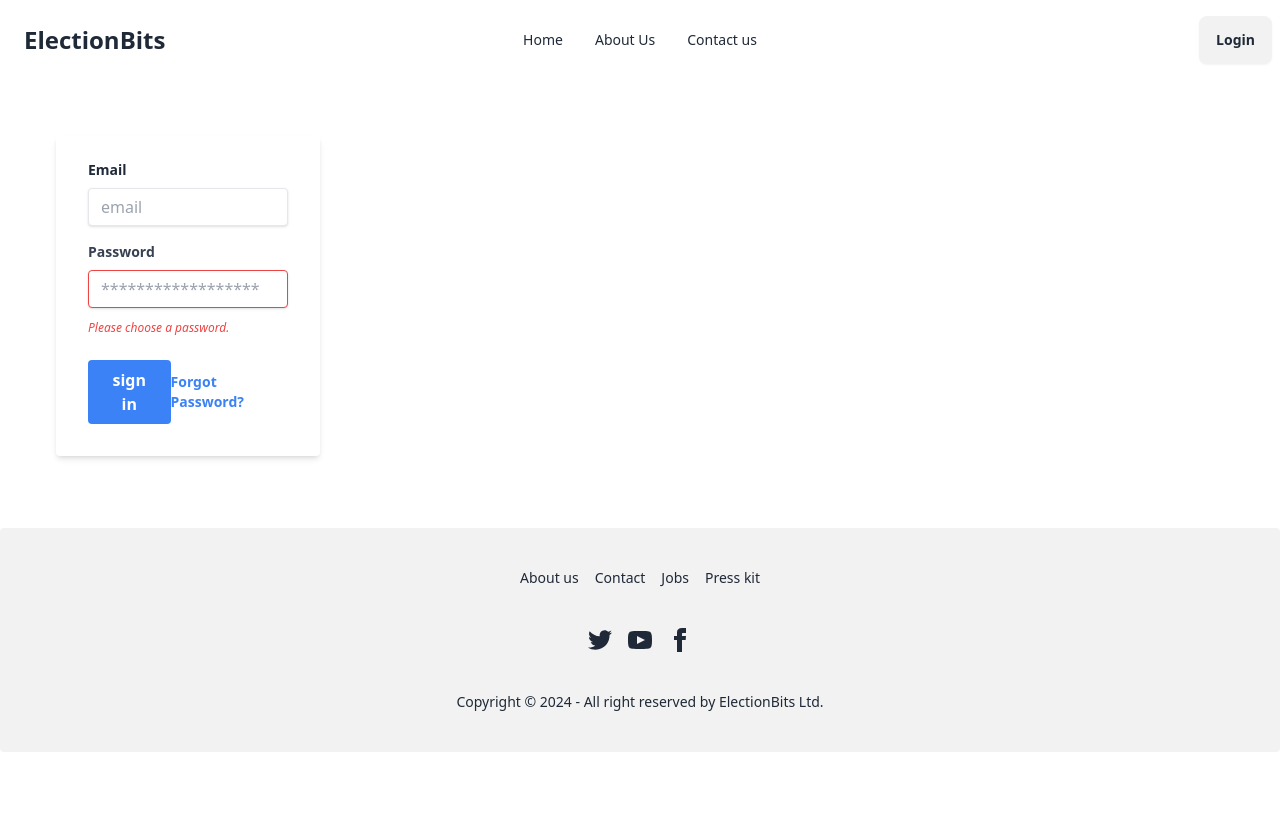
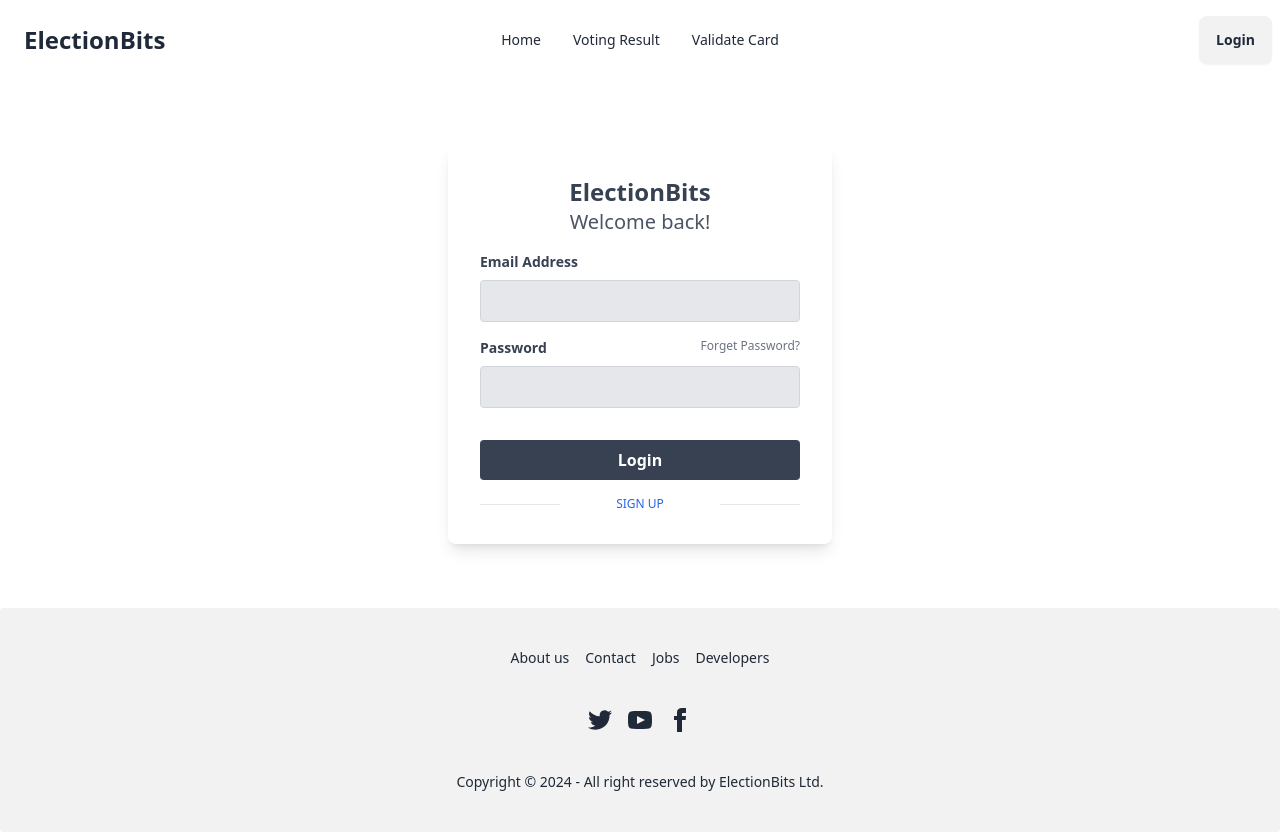
Before and after one commit to gayandip/mern-election-proj, a React (Vite) app in the folder frontend/: page /login in a window 1280 px wide. Before the commit the page ends 800 px from the top, so only its background shows below. Built offline with nearby package versions, Linux system fonts and the light colour scheme.

Commit message:
login-register ui

```diff
--- a/frontend/package.json
+++ b/frontend/package.json
@@ -10,8 +10,10 @@
     "preview": "vite preview"
   },
   "dependencies": {
+    "axios": "^1.7.3",
     "react": "^18.3.1",
-    "react-dom": "^18.3.1"
+    "react-dom": "^18.3.1",
+    "react-router-dom": "^6.26.0"
   },
   "devDependencies": {
     "@types/react": "^18.3.3",
--- a/frontend/src/App.jsx
+++ b/frontend/src/App.jsx
@@ -1,16 +1,13 @@
-import './index.css'
+import Footer from './components/Footer.jsx'
 import Navbar from './components/Navbar.jsx'
-import Footer from './components/Footer.jsx'
-import Register from './components/Register.jsx'
-import Login from './components/Login.jsx'
+import { Outlet } from 'react-router-dom'
 
 function App() {
 
   return (
     <>
     <Navbar/>
-    <Register/>
-    <Login/>
+    <Outlet/>
     <Footer/>
     </>
   )
--- a/frontend/src/components/Footer.jsx
+++ b/frontend/src/components/Footer.jsx
@@ -8,7 +8,7 @@ function Footer() {
     <a className="link link-hover">About us</a>
     <a className="link link-hover">Contact</a>
     <a className="link link-hover">Jobs</a>
-    <a className="link link-hover">Press kit</a>
+    <a className="link link-hover">Developers</a>
   </nav>
   <nav>
     <div className="grid grid-flow-col gap-4">
--- a/frontend/src/components/Login.jsx
+++ /dev/null
@@ -1,56 +0,0 @@
-import React from "react";
-
-function Login() {
-  return (
-    <>
-      <div class="m-7 p-7 w-full max-w-xs">
-        <form
-          class=" shadow-md rounded px-8 pt-6 pb-8 mb-4"
-          action=""
-          method="POST"
-        >
-          <div class="mb-4">
-            <label
-              class="block text-white-700 text-sm font-bold mb-2"
-              for="email"
-            >
-              Email
-            </label>
-            <input
-              class="shadow appearance-none border rounded w-full py-2 px-3 text-gray-700 leading-tight focus:outline-none focus:shadow-outline"
-              id="username"
-              type="text"
-              placeholder="email"
-            />
-          </div>
-          <div class="mb-6">
-            <label
-              class="block text-gray-700 text-sm font-bold mb-2"
-              for="password"
-            >
-              Password
-            </label>
-            <input
-              class="shadow appearance-none border border-red-500 rounded w-full py-2 px-3 text-gray-700 mb-3 leading-tight focus:outline-none focus:shadow-outline"
-              id="password"
-              type="password"
-              placeholder="******************"
-            />
-            <p class="text-red-500 text-xs italic">Please choose a password.</p>
-          </div>
-          <div class="flex items-center justify-between">
-            <button class="bg-blue-500 hover:bg-blue-700 text-white font-bold py-2 px-4 rounded focus:outline-none focus:shadow-outline" type="submit">sign in</button>
-            <a
-              class="inline-block align-baseline font-bold text-sm text-blue-500 hover:text-blue-800"
-              href="#"
-            >
-              Forgot Password?
-            </a>
-          </div>
-        </form>
-      </div>
-    </>
-  );
-}
-
-export default Login;
--- a/frontend/src/components/Navbar.jsx
+++ b/frontend/src/components/Navbar.jsx
@@ -7,19 +7,20 @@ function Navbar() {
         <a>Home</a>
       </li>
       <li>
-        <a>About Us</a>
+        <a>Voting Result</a>
       </li>
       <li>
-        <a>Contact us</a>
+        <a>Validate Card</a>
       </li>
     </>
   );
+
   return (
     <>
       <div className="navbar bg-base-100">
         <div className="navbar-start">
           <div className="dropdown">
-            <div tabIndex={0} role="button" className="btn btn-ghost lg:hidden">
+            <div tabIndex={0} role="button" className="btn btn-ghost md:hidden">
               <svg
                 xmlns="http://www.w3.org/2000/svg"
                 className="h-5 w-5"
@@ -38,11 +39,13 @@ function Navbar() {
             <ul
               tabIndex={0}
               className="menu menu-sm dropdown-content bg-base-100 rounded-box z-[1] mt-3 w-52 p-2 shadow"
-            >{navList}</ul>
+            >
+              {navList}
+            </ul>
           </div>
           <a className="m-2 p-2 text-2xl font-bold">ElectionBits</a>
         </div>
-        <div className="navbar-center hidden lg:flex">
+        <div className="navbar-center hidden md:flex">
           <ul className="menu menu-horizontal px-1">{navList}</ul>
         </div>
         <div className="navbar-end">
--- a/frontend/src/main.jsx
+++ b/frontend/src/main.jsx
@@ -1,10 +1,23 @@
-import React from 'react'
-import ReactDOM from 'react-dom/client'
-import App from './App.jsx'
+import React from "react";
+import ReactDOM from "react-dom/client";
+import "./index.css";
+import App from "./App";
+import { createRoutesFromElements, Route } from "react-router-dom";
+import { RouterProvider, createBrowserRouter } from "react-router-dom";
+import Register from "./pages/Register";
+import Login from "./pages/Login";
 
+const routes = createBrowserRouter(
+  createRoutesFromElements(
+    <Route path="/" element={<App />}>
+      <Route path="register" element={<Register />} />
+      <Route path="login" element={<Login />} />
+    </Route>
+  )
+);
 
-ReactDOM.createRoot(document.getElementById('root')).render(
+ReactDOM.createRoot(document.getElementById("root")).render(
   <React.StrictMode>
-    <App />
-  </React.StrictMode>,
-)
+    <RouterProvider router={routes} />
+  </React.StrictMode>
+);
--- /dev/null
+++ b/frontend/src/pages/Login.jsx
@@ -0,0 +1,65 @@
+import React from "react";
+import {Link} from "react-router-dom"
+
+function Login() {
+  const loginUser = () => {
+    console.log("login success");
+  };
+
+  return (
+    <>
+      <div className="py-16">
+        <div className="flex bg-white rounded-lg shadow-lg overflow-hidden mx-auto  max-w-xs md:max-w-sm">
+          <div className="w-full p-8">
+            <h2 className="text-2xl font-semibold text-gray-700 text-center">
+              ElectionBits
+            </h2>
+            <p className="text-xl text-gray-600 text-center">Welcome back!</p>
+            <div className="mt-4">
+              <label className="block text-gray-700 text-sm font-bold mb-2">
+                Email Address
+              </label>
+              <input
+                className="bg-gray-200 text-gray-700 focus:outline-none focus:shadow-outline border border-gray-300 rounded py-2 px-4 block w-full appearance-none"
+                type="email"
+                name="email"
+              />
+            </div>
+            <div className="mt-4">
+              <div className="flex justify-between">
+                <label className="block text-gray-700 text-sm font-bold mb-2">
+                  Password
+                </label>
+                <Link to="/register" className="text-xs text-gray-500">
+                  Forget Password?
+                </Link>
+              </div>
+              <input
+                className="bg-gray-200 text-gray-700 focus:outline-none focus:shadow-outline border border-gray-300 rounded py-2 px-4 block w-full appearance-none"
+                type="password"
+                name="password"
+              />
+            </div>
+            <div className="mt-8">
+              <button
+                onClick={loginUser}
+                className="bg-gray-700 text-white font-bold py-2 px-4 w-full rounded hover:bg-gray-600"
+              >
+                Login
+              </button>
+            </div>
+            <div className="mt-4 flex items-center justify-between">
+              <span className="border-b w-1/5 md:w-1/4"></span>
+              <Link to="/register" className="text-xs text-blue-600 uppercase">
+                sign up
+              </Link>
+              <span className="border-b w-1/5 md:w-1/4"></span>
+            </div>
+          </div>
+        </div>
+      </div>
+    </>
+  );
+}
+
+export default Login;
--- /dev/null
+++ b/frontend/src/pages/Register.jsx
@@ -0,0 +1,61 @@
+import React from "react";
+import {Link} from "react-router-dom"
+
+function Register() {
+  const registerUser = () => {
+    console.log("register success");
+  };
+  return (
+    <>
+      <div className="py-16">
+        <div className="flex bg-white rounded-lg shadow-lg overflow-hidden mx-auto max-w-xs md:max-w-sm">
+          <div className="w-full p-8">
+            <h2 className="text-2xl font-semibold text-gray-700 text-center">
+              ElectionBits
+            </h2>
+            <p className="text-xl text-gray-600 text-center">
+              Create new Account
+            </p>
+            <div className="mt-4">
+              <label className="block text-gray-700 text-sm font-bold mb-2">
+                Email Address
+              </label>
+              <input
+                className="bg-gray-200 text-gray-700 focus:outline-none focus:shadow-outline border border-gray-300 rounded py-2 px-4 block w-full appearance-none"
+                type="email"
+                name="email"
+              />
+            </div>
+            <div className="mt-4">
+              <label className="block text-gray-700 text-sm font-bold mb-2">
+                Password
+              </label>
+              <input
+                className="bg-gray-200 text-gray-700 focus:outline-none focus:shadow-outline border border-gray-300 rounded py-2 px-4 block w-full appearance-none"
+                type="password"
+                name="password"
+              />
+            </div>
+            <div className="mt-8">
+              <button
+                onClick={registerUser}
+                className="bg-gray-700 text-white font-bold py-2 px-4 w-full rounded hover:bg-gray-600"
+              >
+                Register
+              </button>
+            </div>
+            <div className="mt-4 flex items-center justify-between">
+              <span className="border-b w-1/5 md:w-1/4"></span>
+              <Link to="/register" className="text-xs text-blue-600 uppercase">
+                sign in
+              </Link>
+              <span className="border-b w-1/5 md:w-1/4"></span>
+            </div>
+          </div>
+        </div>
+      </div>
+    </>
+  );
+}
+
+export default Register;
```
Also changed, not shown: frontend/src/components/Register.jsx (deleted, +0 -11 lines), 1 other file (tests, documents, lock files or other folders).
